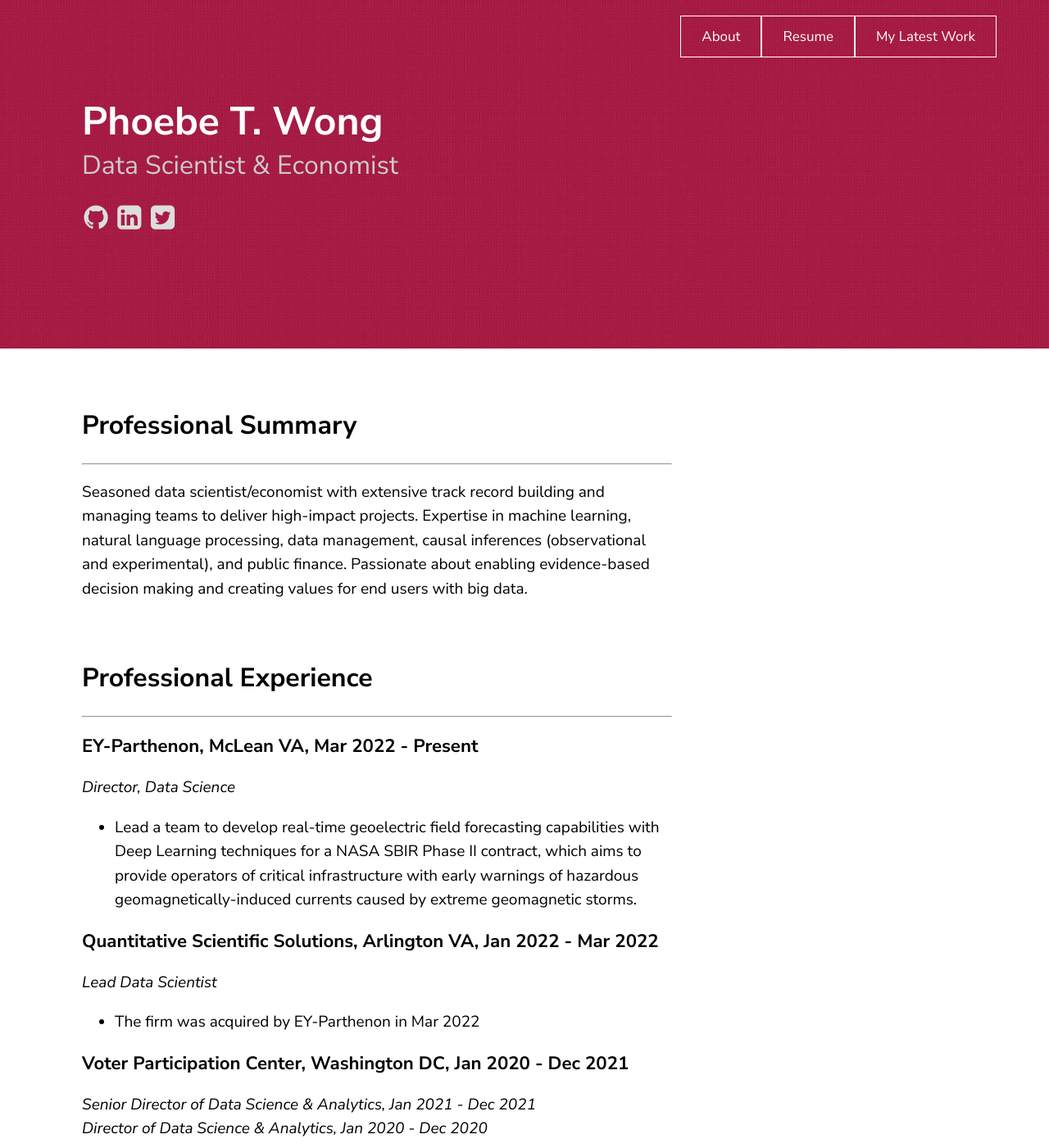
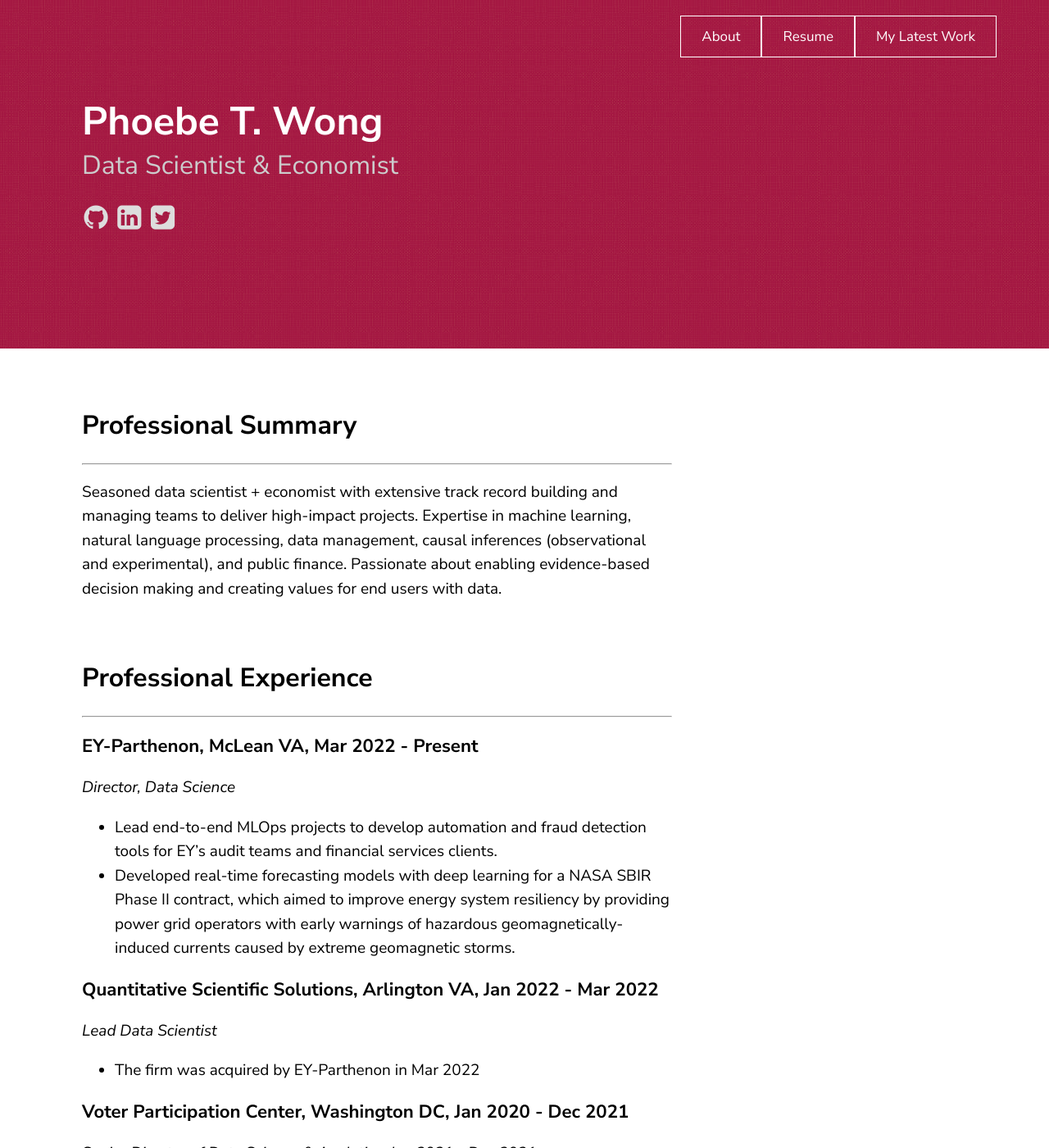
Before and after one commit to phoebetwong/phoebetwong.github.io, a Jekyll site: the page built from resume.md, in a window 1280 px wide and 1400 px high. Shown: the whole window at 82% size. Built offline with Jekyll 4.4.1, drawn with Linux system fonts in a browser that asks for light colours; a script that is not in the unit is left out; some of the changed text lies outside the part shown.

Commit message:
oct updates 5

```diff
--- a/about.html
+++ b/about.html
@@ -7,7 +7,7 @@
 	<h1>Welcome to my website!</h1>
 	<p>I'm currently a Data Science Director at <a href="https://www.ey.com/en_gl/strategy/about-ey-parthenon" target="_blank">EY-Parthenon</a>, where I recently completed a NASA SBIR Phase II contract to develop real-time geomagnetically induced currents forecasting capabilities with Deep Learning techniques, which aimed to mitigate risks that extreme geomagnetic storms posed to electric power systems. In Oct 2022, I gave a talk on this project at the <a href="https://www.aielectricpower.com/" target="_blank">EPRI AI & Electric Power Summit</a> (my presentation is posted <a href="https://www.linkedin.com/feed/update/urn:li:activity:6985728300673368065/" target="_blank">here</a>).
 		<br><br>
-		Previously, I was the Senior Director of Data Science & Analytics at the <a href="https://www.voterparticipation.org/" target="_blank">Voter Participation Center</a>. I developed and managed data science and analytics projects to optimize the results of VPC's large-scale voter registration and turnout programs, with the goal of increasing civic participation of historically underrepresented groups in the U.S. In the 2020 cycle, VPC's programs sent out 360 million pieces of direct mail, which generated 1.6 million voter registrations and close to 5 million vote-by-mail applications.
+		Previously, I was the Senior Director of Data Science & Analytics at the <a href="https://www.voterparticipation.org/" target="_blank">Voter Participation Center</a>. I developed and managed data science and analytics projects to optimize the results of VPC's large-scale voter registration and turnout programs, with the goal of increasing civic participation of historically underrepresented groups in the U.S. In the 2020 cycle, VPC's programs sent out 360 million pieces of direct mail, which generated 1.6 million voter registrations and close to 5 million vote-by-mail applications in battleground states.
 		<br><br>
 		From 2017 to 2019, I built and ran a nonprofit called <a href="https://equalcitizens.us/" target="_blank">Equal Citizens</a> with <a href="https://en.wikipedia.org/wiki/Lawrence_Lessig" target="_blank">Prof. Lawrence Lessig</a> at Harvard Law School.
 		Equal Citizens advances democracy reform in the U.S. through a variety of projects, including election reform litigations, grassroot mobilization,
--- a/index.html
+++ b/index.html
@@ -7,7 +7,7 @@
 	<h1>Welcome to my website!</h1>
 	<p>I'm currently a Data Science Director at <a href="https://www.ey.com/en_gl/strategy/about-ey-parthenon" target="_blank">EY-Parthenon</a>, where I recently completed a NASA SBIR Phase II contract to develop real-time geomagnetically induced currents forecasting capabilities with Deep Learning techniques, which aimed to mitigate risks that extreme geomagnetic storms posed to electric power systems. In Oct 2022, I gave a talk on this project at the <a href="https://www.aielectricpower.com/" target="_blank">EPRI AI & Electric Power Summit</a> (my presentation is posted <a href="https://www.linkedin.com/feed/update/urn:li:activity:6985728300673368065/" target="_blank">here</a>).
 		<br><br>
-		Previously, I was the Senior Director of Data Science & Analytics at the <a href="https://www.voterparticipation.org/" target="_blank">Voter Participation Center</a>. I developed and managed data science and analytics projects to optimize the results of VPC's large-scale voter registration and turnout programs, with the goal of increasing civic participation of historically underrepresented groups in the U.S. In the 2020 cycle, VPC's programs sent out 360 million pieces of direct mail, which generated 1.6 million voter registrations and close to 5 million vote-by-mail applications.
+		Previously, I was the Senior Director of Data Science & Analytics at the <a href="https://www.voterparticipation.org/" target="_blank">Voter Participation Center</a>. I developed and managed data science and analytics projects to optimize the results of VPC's large-scale voter registration and turnout programs, with the goal of increasing civic participation of historically underrepresented groups in the U.S. In the 2020 cycle, VPC's programs sent out 360 million pieces of direct mail, which generated 1.6 million voter registrations and close to 5 million vote-by-mail applications in battleground states.
 		<br><br>
 		From 2017 to 2019, I built and ran a nonprofit called <a href="https://equalcitizens.us/" target="_blank">Equal Citizens</a> with <a href="https://en.wikipedia.org/wiki/Lawrence_Lessig" target="_blank">Prof. Lawrence Lessig</a> at Harvard Law School.
 		Equal Citizens advances democracy reform in the U.S. through a variety of projects, including election reform litigations, grassroot mobilization,
--- a/mylatestwork.html
+++ b/mylatestwork.html
@@ -4,6 +4,8 @@
 ---
 <div class="blurb">
 	  <br><br>
+		<h3><a href="https://www.linkedin.com/feed/update/urn:li:activity:6985728300673368065/" target="_blank">Developing Real-Time Forecasting Capabilities for GIC Hazard Mitigation: A Data-Centric AI Approach</a></h3>
+		EPRI AI & Electric Power Summit, Rome, Italy, Oct 4, 2022<br>
     <h3><a href="https://towardsdatascience.com/everything-a-data-scientist-should-know-about-data-management-6877788c6a42" target="_blank">Everything a Data Scientist Should Know About Data Management*</a></h3>
 		(*But Was Afraid to Ask)<br>
 		Towards Data Science, Aug 28 2019<br>
--- a/resume.md
+++ b/resume.md
@@ -5,14 +5,15 @@
 <br>
 ## Professional Summary
 ---
- Seasoned data scientist/economist with extensive track record building and managing teams to deliver high-impact projects. Expertise in machine learning, natural language processing, data management, causal inferences (observational and experimental), and public finance. Passionate about enabling evidence-based decision making and creating values for end users with big data.
+ Seasoned data scientist + economist with extensive track record building and managing teams to deliver high-impact projects. Expertise in machine learning, natural language processing, data management, causal inferences (observational and experimental), and public finance. Passionate about enabling evidence-based decision making and creating values for end users with data.
 
 <br>
 ## Professional Experience
 ---
 ### EY-Parthenon, McLean VA, Mar 2022 - Present
 *Director, Data Science*<br>
-- Lead a team to develop real-time geoelectric field forecasting capabilities with Deep Learning techniques for a NASA SBIR Phase II contract, which aims to provide operators of critical infrastructure with early warnings of hazardous geomagnetically-induced currents caused by extreme geomagnetic storms.
+- Lead end-to-end MLOps projects to develop automation and fraud detection tools for EY’s audit teams and financial services clients.
+- Developed real-time forecasting models with deep learning for a NASA SBIR Phase II contract, which aimed to improve energy system resiliency by providing power grid operators with early warnings of hazardous geomagnetically-induced currents caused by extreme geomagnetic storms.
 <br>
 
 ### Quantitative Scientific Solutions, Arlington VA, Jan 2022 - Mar 2022
@@ -119,6 +120,7 @@
 <br>
 ## Invited Presentations
 ---
+- “Developing Real-Time Forecasting Capabilities for GIC Hazard Mitigation: A Data-Centric AI Approach,” EPRI AI and Electric Power Summit, Rome, Italy, Oct 4, 2022.
 - The Case for Debt-Financing Surface Transportation Infrastructure Investments at the Federal Level in the 115th U.S. Congress,” The Association of University Business and Economic Researchers Fall Conference, Fayetteville, Arkansas, October 25, 2016.
 
 <br>
@@ -131,6 +133,7 @@
 <br>
 ## Data Science Projects
 ---
+- Built a first-of-its-kind time series forecasting solution with deep learning models using a data-centric AI approach, which focused on data quality control throughout the MLOps lifecycle to maintain model accuracy post-deployment.
 - Designed and built an application to speed up random assignments in randomized controlled trials (RCTs) with multiple treatments across time and large sample size (>10MM) by leveraging parallel computing and MPP databases. Reduced processing time for ~40MM samples from 48+hours to ~15 minutes.
 - Designed and implemented an optimization algorithm that assigned treatment intensity to address-based targets in a voter registration program based on modeled treatment responsiveness and ideological propensity. Raised the program’s reach to intended target audience from 60% to 80%.
 - Predicted successful registration likelihood of targets using an XGBoost model with over 5MM records from past voter registration programs and 300 features. Successful registration rates doubled after model deployment.
```
